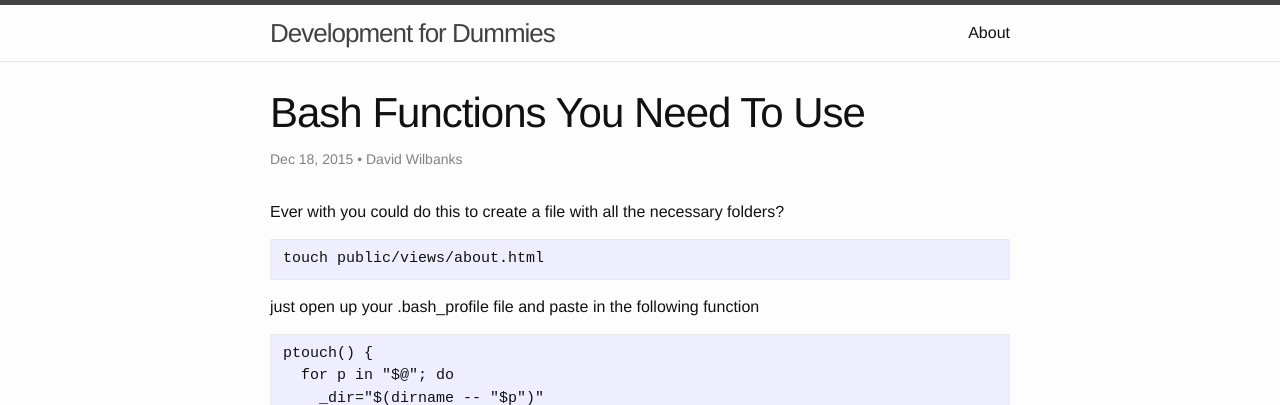
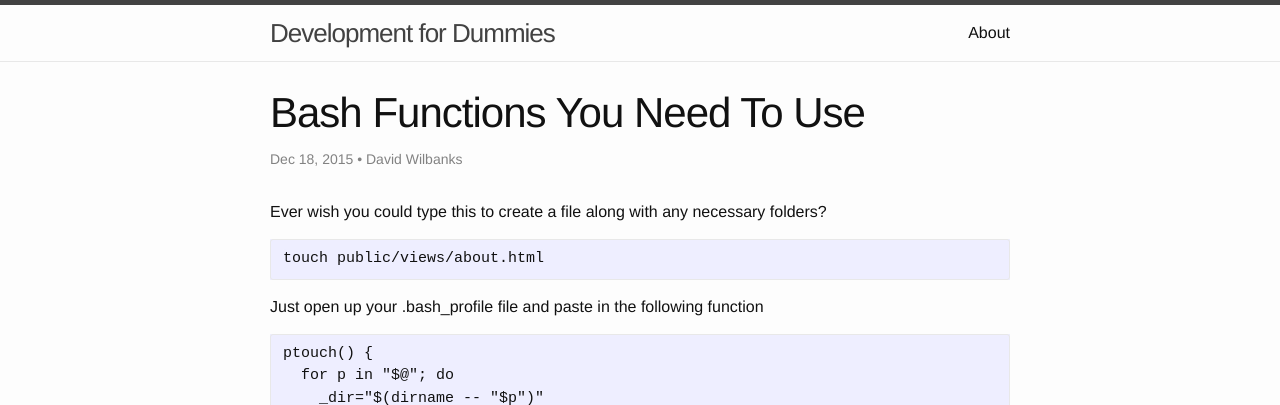
Before and after one commit to dev4dummies/dev4dummies.github.io, a Jekyll site: the page built from _posts/2015-12-18-bash-functions.md, in a window 1280 px wide. Shown: the top 405 px of the page. Built offline with Jekyll 4.4.1, drawn with Linux system fonts in a browser that asks for light colours; comment, search, counter and statistics services are not loaded.

Commit message:
new post

```diff
--- a/_posts/2015-12-18-bash-functions.md
+++ b/_posts/2015-12-18-bash-functions.md
@@ -8,11 +8,12 @@ comments: true
 
 ---
 
-Ever with you could do this to create a file with all the necessary folders?
+Ever wish you could type this to create a file along with any necessary folders?
 
     touch public/views/about.html
 
-just open up your .bash_profile file and paste in the following function
+
+Just open up your .bash_profile file and paste in the following function
 
     ptouch() {
       for p in "$@"; do
```
